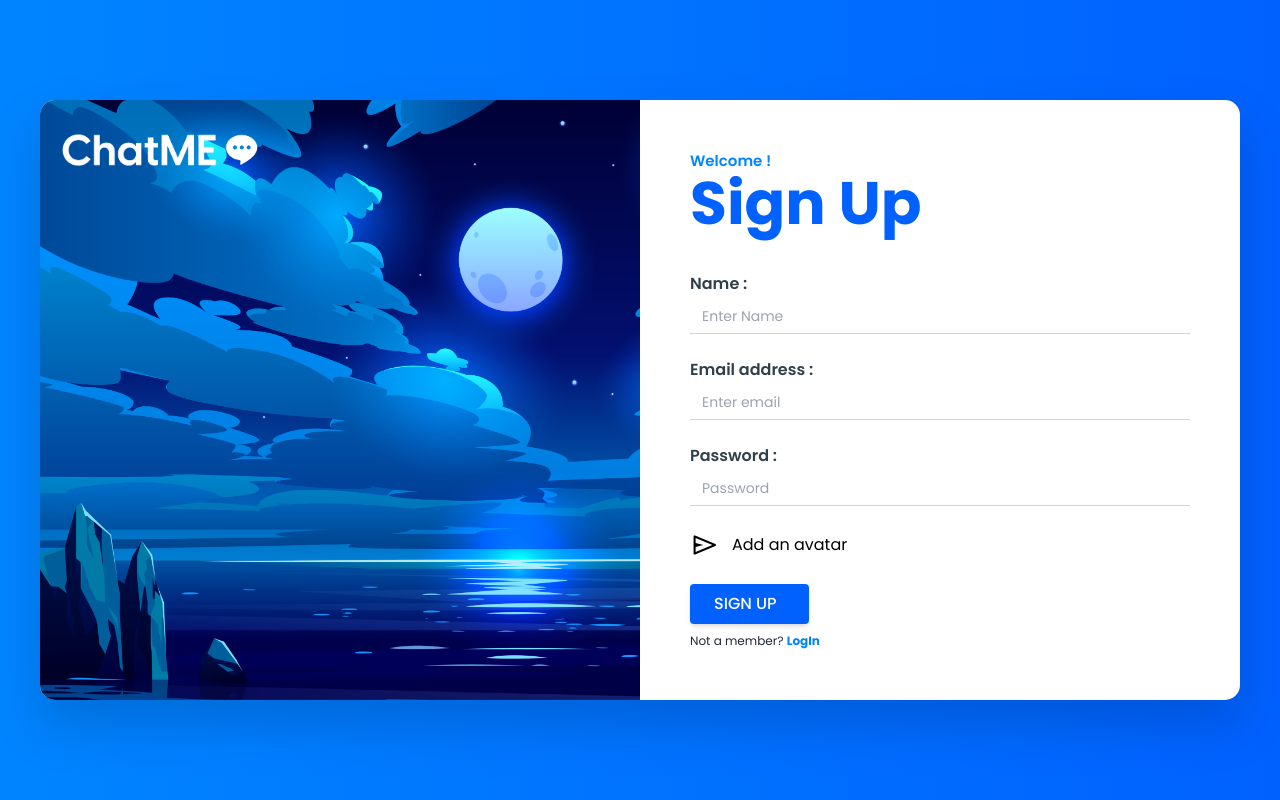
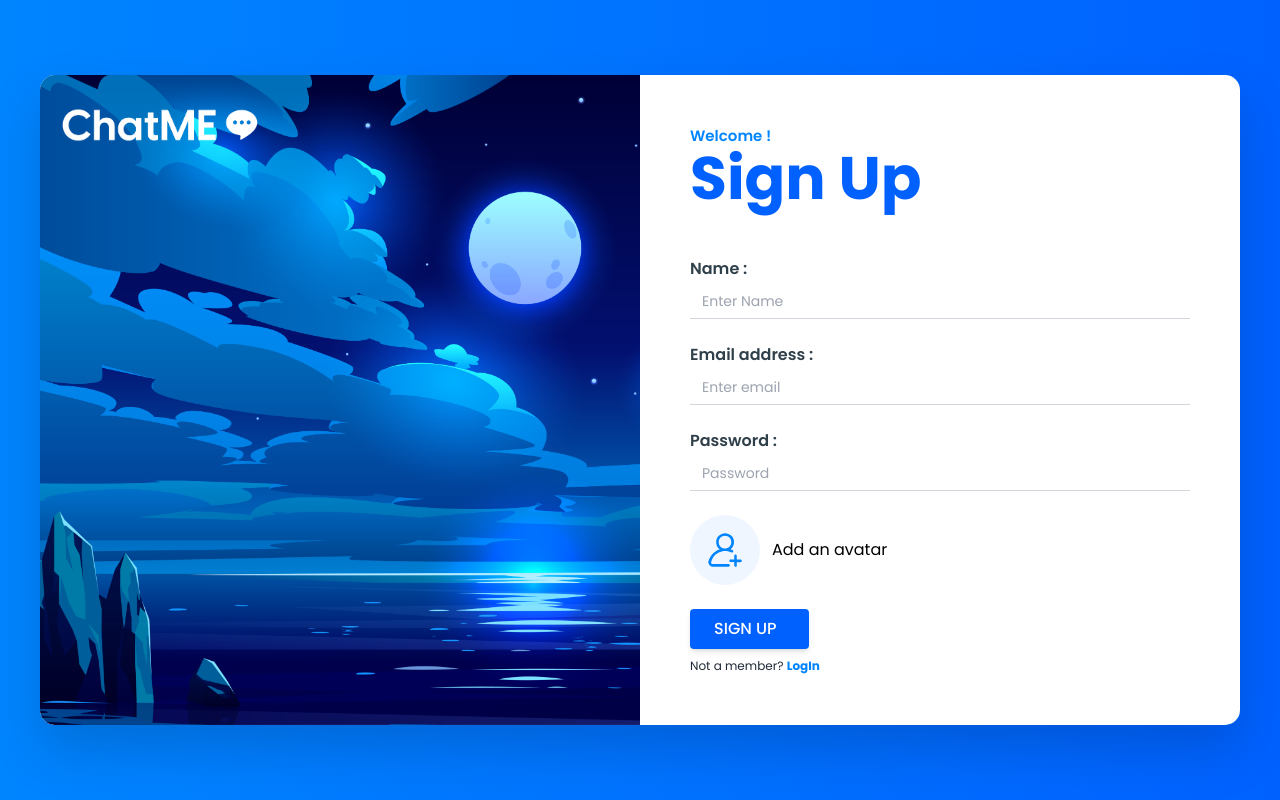
Before and after one commit to pmin16314/Chat-Me, a React (Create React App) app: page /signup in a window 1280 px wide. Built offline with nearby package versions, Linux system fonts and the light colour scheme; no server answers.

Commit message:
changed upload image preview

```diff
--- a/src/components/Login.jsx
+++ b/src/components/Login.jsx
@@ -26,7 +26,7 @@ const Login = () => {
   };
 
   return (
-    <div className="grid sm:grid-cols-2 grid-cols-1 sm:w-[1200px] w-full sm:h-fit h-full relative bg-white sm:rounded-[15px] overflow-hidden drop-shadow-2xl">
+    <div className="grid sm:grid-cols-2 grid-cols-1 sm:w-[1200px] w-full sm:max-h-[650px] h-full relative bg-white sm:rounded-[15px] overflow-hidden drop-shadow-2xl">
       <img
         alt="logingImg"
         src={loginImg}
--- a/src/components/SignUp.jsx
+++ b/src/components/SignUp.jsx
@@ -9,7 +9,24 @@ import { add_avatar, loginImg, logo_white } from "../assets";
 const SignUp = () => {
   const [error, setError] = useState(false);
   const [isloading, setIsLoading] = useState(false);
+  const [imgPreview, setImgPreview] = useState(null);
+  const [errorImg, setErrorImg] = useState(false);
   const navigate = useNavigate();
+
+  const handleImageChange = (e) => {
+    const selectImage = e.target.files[0];
+    if (selectImage) {
+      console.log("das");
+      const reader = new FileReader();
+      reader.onloadend = () => {
+        setImgPreview(reader.result);
+      };
+      reader.readAsDataURL(selectImage);
+    } else {
+      setErrorImg(true);
+    }
+  };
+  console.log(imgPreview);
 
   const handleSubmit = async (e) => {
     setIsLoading(true);
@@ -59,7 +76,7 @@ const SignUp = () => {
   };
 
   return (
-    <div className="grid sm:grid-cols-2 grid-cols-1 sm:w-[1200px] w-full sm:h-fit h-full relative bg-white sm:rounded-[15px] overflow-hidden drop-shadow-2xl sm:mx-3 mx-0">
+    <div className="grid sm:grid-cols-2 grid-cols-1 sm:w-[1200px] w-full sm:max-h-[650px] h-full relative bg-white sm:rounded-[15px] overflow-hidden drop-shadow-2xl sm:mx-3 mx-0">
       <img
         alt="signUpImg"
         src={loginImg}
@@ -117,14 +134,28 @@ const SignUp = () => {
               />
             </div>
             {/* form section : Avatar*/}
-            <div className="mb-6 ">
-              <input type="file" style={{ display: "none" }} id="file" />
+            <div className="mb-6 flex flex-row items-center">
+              <input
+                type="file"
+                style={{ display: "none" }}
+                id="file"
+                onChange={handleImageChange}
+                accept=".png, .jpg, .jpeg"
+              />
               <label
                 htmlFor="file"
                 className="flex flex-row items-center space-x-3">
-                <img src={add_avatar} className="w-[30px]" alt="" />
-                <span>Add an avatar</span>
+                <span className="rounded-[50%] overflow-hidden bg-blue-50 hover:opacity-80 transition duration-200 ease-in-out cursor-pointer">
+                  <img
+                    src={imgPreview ? imgPreview : add_avatar}
+                    className="w-[70px] h-[70px] object-cover"
+                    alt=""
+                  />
+                </span>
               </label>
+              <span className="ml-3 ">
+                Add an avatar {errorImg && <span> Error</span>}
+              </span>
             </div>
             {/* form section : Submit Button*/}
             <button className="flex flex-row px-6 py-2.5  bg-secondarColor text-white font-medium text-base leading-tight uppercase rounded shadow-md hover:bg-primaryColor hover:shadow-lg focus:bg-primaryColor focus:shadow-lg focus:outline-none focus:ring-0 active:bg-primaryColor active:shadow-lg transition duration-150 ease-in-out">
--- a/src/components/chatbox/Message.jsx
+++ b/src/components/chatbox/Message.jsx
@@ -22,7 +22,7 @@ const Message = ({ message }) => {
         } max-w-[80%] space-y-[5px]`}>
         {message.msg !== "" && (
           <p
-            className={`p-3 text-[18px] rounded-[15px] max-w-max ${
+            className={`p-3 sm:text-[18px] text-[14px] rounded-[15px] max-w-max ${
               message.senderId === currentUser.uid
                 ? "text-secondarColorHover bg-primaryColor rounded-tr-[0px] "
                 : "bg-secondarColorHover text-primaryColor rounded-tl-[0px]"
@@ -34,7 +34,7 @@ const Message = ({ message }) => {
         {message.img && (
           <img src={message.img} className="w-[50%] rounded-[15px]" alt="" />
         )}
-        <span className=" text-gray-400 text-[14px] transp">
+        <span className=" text-gray-400 sm:text-[14px] text-[10px] transp">
           {" "}
           {moment(message.date.toDate()).format("L LT")}
         </span>
```
Also changed, not shown: src/assets/add_avatar.svg.
